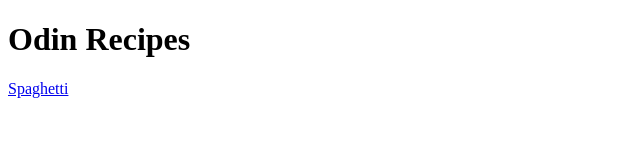
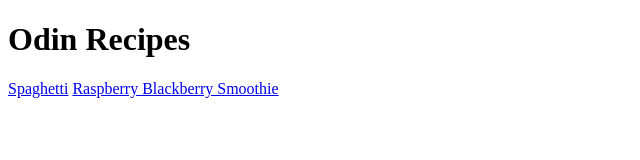
Before and after one commit to karthicbz/odin-recipes, a plain HTML site: page index.html in a window 1280 px wide. Shown: the whole page, without its empty margins (0-640 px from the left). Drawn offline with Linux system fonts and the light colour scheme.

Commit message:
modify index.html add smoothie link and add image for smoothie

```diff
--- a/index.html
+++ b/index.html
@@ -7,5 +7,8 @@
     <body>
         <h1>Odin Recipes</h1>
         <a href="./recipes/spaghetti.html">Spaghetti</a>
+        <a href="./recipes/raspberry_blackberry_smoothie.html">
+            Raspberry Blackberry Smoothie
+        </a>
     </body>
 </html>
```
Also changed, not shown: img/rasp_black.webp (added).
